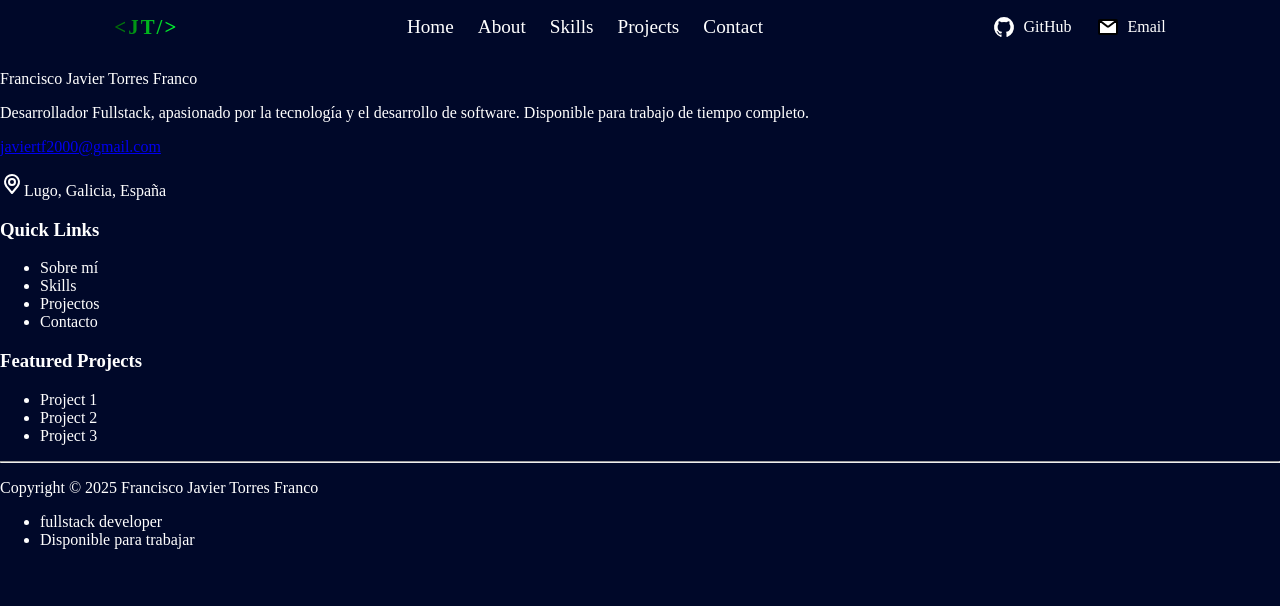
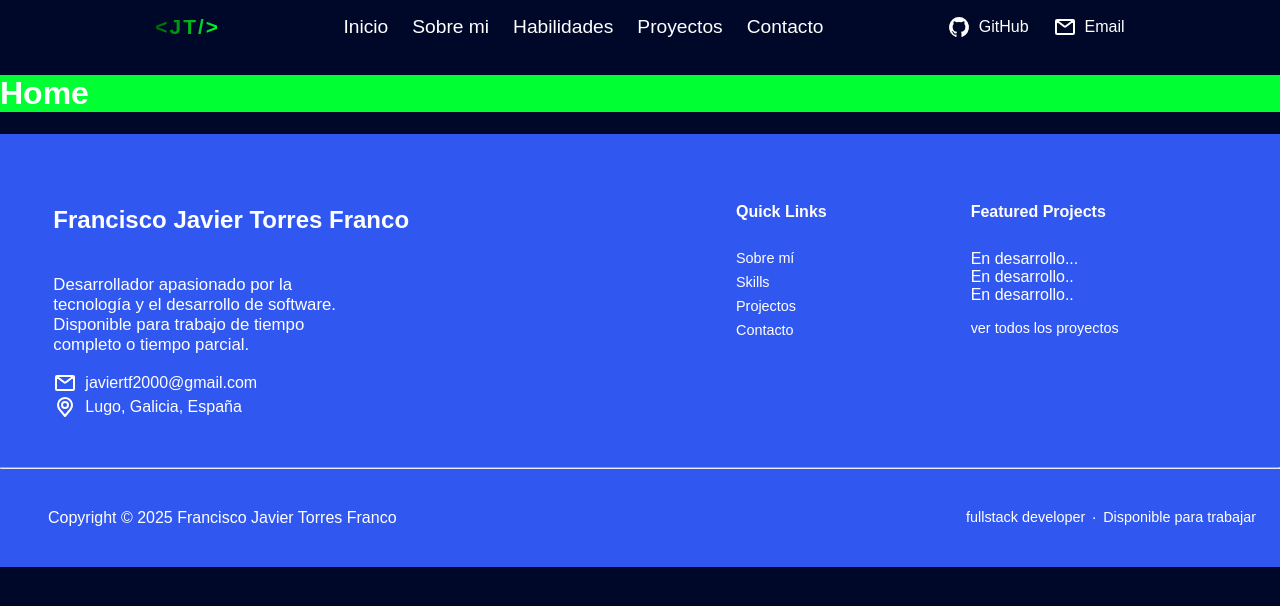
Before and after one commit to Resvier/portfolio, a React (Vite) app: page / in a window 1280 px wide. Shown: the top 606 px of the page. Built offline with nearby package versions, Linux system fonts and the light colour scheme.

Commit message:
Footer styled and cards components created

```diff
--- a/src/App.jsx
+++ b/src/App.jsx
@@ -4,6 +4,9 @@ export default function App () {
   return (
     <>
       <Header />
+      <main>
+        <h1>Home</h1>
+      </main>
       <Footer />
     </>
   )
--- a/src/components/Footer.jsx
+++ b/src/components/Footer.jsx
@@ -1,22 +1,32 @@
 import locationPin from '../icons/location-pin.svg'
+import mail from '../icons/mail.svg'
 export default function Footer () {
   return (
     <footer>
-      <div className='info-and-links'>
-        <div className='info'>
-          <p>Francisco Javier Torres Franco</p>
+      <div className='ft-info-and-links'>
+        <div className='ft-info'>
+          <h3>Francisco Javier Torres Franco</h3>
           <p>
-            Desarrollador Fullstack, apasionado por la tecnología y el desarrollo de software.
-            Disponible para trabajo de tiempo completo.
+            Desarrollador apasionado por la
+            tecnología y el desarrollo de software.
+            Disponible para trabajo de tiempo completo
+            o tiempo parcial.
           </p>
-          <a href='mailto:javiertf2000@gmail.com'>javiertf2000@gmail.com</a>
-          <p>
-            <img src={locationPin} alt='Location' />
-            Lugo, Galicia, España
-          </p>
+          <div className='ft-email-and-location'>
+            <div className='ft-email'>
+              <a href='mailto:javiertf2000@gmail.com'>
+                <img src={mail} alt='Email' />
+                <span>javiertf2000@gmail.com</span>
+              </a>
+            </div>
+            <div className='ft-location'>
+              <img src={locationPin} alt='Location' />
+              Lugo, Galicia, España
+            </div>
+          </div>
         </div>
-        <div className='quick-links'>
-          <h3>Quick Links</h3>
+        <div className='ft-quick-links'>
+          <h4>Quick Links</h4>
           <ul>
             <li>Sobre mí</li>
             <li>Skills</li>
@@ -24,20 +34,22 @@ export default function Footer () {
             <li>Contacto</li>
           </ul>
         </div>
-      </div>
-      <div className='featured-projects'>
-        <h3>Featured Projects</h3>
-        <ul>
-          <li>Project 1</li>
-          <li>Project 2</li>
-          <li>Project 3</li>
-        </ul>
+        <div className='ft-featured-projects'>
+          <h4>Featured Projects</h4>
+          <ul>
+            <li>En desarrollo...</li>
+            <li>En desarrollo..</li>
+            <li>En desarrollo..</li>
+          </ul>
+          <a href='https://github.com/Resvier'>ver todos los proyectos</a>
+        </div>
       </div>
       <hr />
-      <div>
+      <div className='ft-copyright'>
         <p>Copyright © {new Date().getFullYear()} Francisco Javier Torres Franco</p>
         <ul>
           <li>fullstack developer</li>
+          <hr />
           <li>Disponible para trabajar</li>
         </ul>
       </div>
--- a/src/components/Navbar.jsx
+++ b/src/components/Navbar.jsx
@@ -2,11 +2,11 @@ export default function Navbar () {
   return (
     <nav className='navbar'>
       <ul>
-        <li><a href='#'>Home</a></li>
-        <li>About</li>
-        <li>Skills</li>
-        <li>Projects</li>
-        <li>Contact</li>
+        <li><a href='#'>Inicio</a></li>
+        <li>Sobre mi</li>
+        <li>Habilidades</li>
+        <li>Proyectos</li>
+        <li>Contacto</li>
       </ul>
     </nav>
   )
--- a/src/index.css
+++ b/src/index.css
@@ -1,10 +1,17 @@
 * {
   box-sizing: border-box;
+  font-family: 'Poppins', sans-serif;
+}
+
+html {
+  scroll-behavior: smooth;
+  overflow-x: hidden;
 }
 
 body {
   margin: 0;
-  width: 100%;
+  max-width: 100vw;
+  overflow-x: hidden;
   color: #fff;
   background-color: #000829;
 }
@@ -12,10 +19,11 @@ body {
 header {
   display: flex;
   flex-wrap: wrap;
-  justify-content: space-around;
+  justify-content: space-evenly;
   align-items: center;
-
   width: 100%;
+  max-width: 100%;
+  padding: 0 1rem;
 }
 
 .logo {
@@ -24,6 +32,7 @@ header {
   font-weight: 600;
   letter-spacing: 0.1em;
   text-align: center;
+
   background: linear-gradient(to right, #006106, #00ff33);
 
   -webkit-background-clip: text;
@@ -41,6 +50,7 @@ header {
 .navbar ul {
   list-style: none;
   display: flex;
+  flex-wrap: wrap;
   align-items: center;
   gap: 1.5rem;
   width: 100%;
@@ -50,6 +60,7 @@ header {
 
 .navbar ul li {
   font-size: 1.2rem;
+  justify-content: space-evenly;
 }
 
 .navbar ul li :hover {
@@ -66,6 +77,8 @@ header {
 .social-links {
   display: flex;
   gap: 1.5rem;
+  width: auto;
+  min-width: 0;
 }
 
 
@@ -76,3 +89,170 @@ header {
   text-decoration: none;
   color: #fff;
 }
+
+main {
+  background-color: #00ff33;
+}
+
+footer {
+  margin: 0;
+  width: 100%;
+  background-color: #3057f0;
+  overflow-x: hidden;
+}
+
+.ft-info-and-links {
+  display: flex;
+  justify-content: space-around;
+  width: 100%;
+  flex-wrap: wrap;
+  margin: 1.5rem 1rem;
+  padding: 0;
+}
+
+@media (min-width: 768px) {
+  .ft-info {
+    width: 50%;
+  }
+
+  .ft-quick-links {
+    width: 25%;
+  }
+
+  .ft-featured-projects {
+    width: 25%;
+  }
+
+  .social-links {
+    width: auto;
+  }
+}
+
+@media (min-width: 1024px) {
+  header {
+    padding: 0 2rem;
+  }
+
+  .ft-info-and-links {
+    margin: 1.5rem 2rem;
+  }
+}
+
+.ft-info {
+  display: flex;
+  flex-direction: column;
+  width: 50%;
+  margin: 1.5rem 0 1.5rem 0;
+  padding: 0;
+}
+
+.ft-info h3 {
+  font-size: 1.5rem;
+  font-weight: 600;
+}
+
+.ft-info p {
+  width: 50%;
+  font-size: 1.05rem;
+  font-weight: 400;
+}
+
+.ft-email-and-location {
+  display: flex;
+  flex-direction: column;
+}
+
+.ft-email {
+  display: flex;
+  align-items: center;
+}
+
+.ft-email a {
+  display: flex;
+  align-items: center;
+  gap: 0.5rem;
+  text-decoration: none;
+  color: #fff;
+}
+
+.ft-email a :hover {
+  color: #02bf0f;
+  transition-timing-function: ease-in-out;
+  transition-duration: 0.3s;
+}
+
+.ft-location {
+  display: flex;
+  align-items: center;
+  gap: 0.5rem;
+}
+
+.ft-quick-links {
+  width: 15%;
+  display: flex;
+  flex-direction: column;
+  margin: 1.5rem 0 1.5rem 0;
+  padding: 0;
+}
+
+.ft-quick-links ul {
+  list-style: none;
+  padding: 0;
+  margin: 0;
+}
+
+.ft-quick-links ul li {
+  font-size: 0.9rem;
+  text-align: left;
+  font-weight: 400;
+  gap: 0.5rem;
+  margin: 0.5rem 0 0.5rem 0;
+}
+
+.ft-featured-projects {
+  display: flex;
+  flex-direction: column;
+  align-items: left;
+  margin: 1.5rem 0 1.5rem 0;
+  padding: 0;
+}
+
+.ft-featured-projects ul {
+  list-style: none;
+  padding: 0;
+  margin: 0;
+  gap: 0.5rem;
+  margin: 0.5rem 0 0.5rem 0;
+}
+
+.ft-featured-projects a {
+  text-decoration: none;
+  color: #fff;
+  font-size: 0.9rem;
+  font-weight: 400;
+  gap: 0.5rem;
+  margin: 0.5rem 0 0.5rem 0;
+}
+
+.ft-copyright {
+  display: flex;
+  flex-direction: row;
+  align-items: center;
+  justify-content: space-between;
+  width: 100%;
+  margin: 1.5rem;
+  padding: 0 1.5rem;
+}
+
+.ft-copyright ul {
+  list-style: none;
+  display: flex;
+  flex-wrap: wrap;
+  gap: 0.5rem;
+  margin: 0.5rem 0;
+  padding: 0 1.5rem;
+}
+
+.ft-copyright ul li {
+  font-size: 0.9rem;
+}
--- a/vite.config.js
+++ b/vite.config.js
@@ -1,11 +1,9 @@
 import { defineConfig } from 'vite'
 import react from '@vitejs/plugin-react'
-import svgr from 'vite-plugin-svgr'
 
 export default defineConfig({
   plugins: [
-    react(),
-    svgr()
+    react()
   ],
   server: {
     host: true,
```
Also changed, not shown: src/components/ProjectCard.jsx (added), src/components/SkillCard.jsx (added), src/icons/mail.svg.
